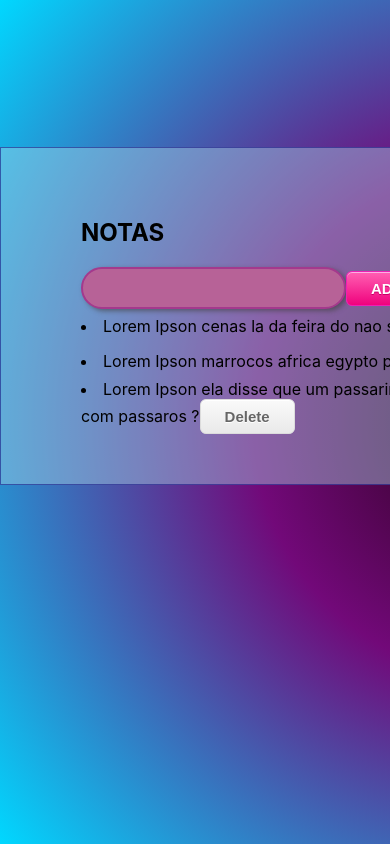
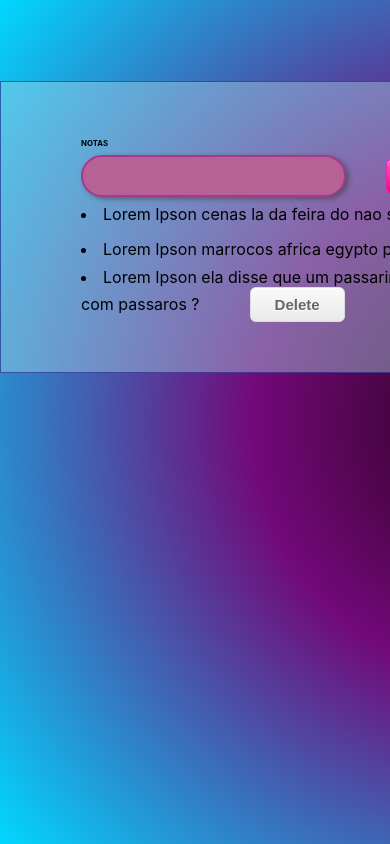
Before and after one commit to bcfoo-iscteiulpt/iscte-es2-webchannel, a React (Create React App) app: page / in a window 390 px wide. Built offline with nearby package versions, Linux system fonts and the light colour scheme.

Commit message:
texto responsivo e margens

```diff
--- a/src/App.css
+++ b/src/App.css
@@ -29,7 +29,7 @@ filter: progid:DXImageTransform.Microsoft.gradient(startColorstr="#240014",endCo
 
  h1 {
   font-family: Impact, Charcoal, sans-serif;
-  font-size: 37px;
+  font-size: 5vw;
   letter-spacing: -0.2px;
   word-spacing: 2px;
 
@@ -46,11 +46,13 @@ filter: progid:DXImageTransform.Microsoft.gradient(startColorstr="#240014",endCo
 h2 {
   color: black;
   text-align: left;
+  font-size: 2vw;
 }
 
 h3 {
   color: rgb(255, 254, 254);
   text-align: right;
+  font-size: 3vw;
 }
 
 
@@ -92,10 +94,10 @@ h3 {
   border-radius: 44px;
   box-shadow: 3px 2px 5px rgba(66,66,66,.65);
   text-shadow: 0px 0px 4px rgba(66,66,66,.100);
+  margin-right: 40px;
+
 }
-.css-input:focus {
-  outline:none;
-}
+
 
 .buttonDelete {
 	box-shadow:inset 0px 1px 0px 0px #ffffff;
@@ -111,7 +113,9 @@ h3 {
 	font-weight:bold;
 	padding:8px 24px;
 	text-decoration:none;
-	text-shadow:0px 1px 0px #ffffff;
+  text-shadow:0px 1px 0px #ffffff;
+  margin-right: 50px;
+  margin-left: 50px;
 }
 .buttonDelete:hover {
 	background:linear-gradient(to bottom, #e9e9e9 5%, #f9f9f9 100%);
--- a/src/App.js
+++ b/src/App.js
@@ -39,9 +39,9 @@ class App extends Component {
         <h1> Bem-Vindo!</h1>
         <h3> {new Date().toLocaleDateString()}</h3>
         <div className="padded">
-          {/*Dar algum espaço entre o conteudo central e as margens do ecrã, padding prop do css*/}
+          {/*Dar algum espaço entre o conteudo central e as margens do ecrã, padding prop do css FEITO*/}
           <h2> NOTAS </h2>
-          <form onSubmit={this.handleSubmit}>
+          <form className="marginRight" onSubmit={this.handleSubmit}>
             {/*Dar uma margem entre a caixa de input e o butão, margin-right prop do css*/}
             {/*Aumentar o tamanho da caixa de texto na qual o user escreve a nota
             OU tornar a caixa responsiva de modo a adaptar-se ao texto que esta nela*/}
```
